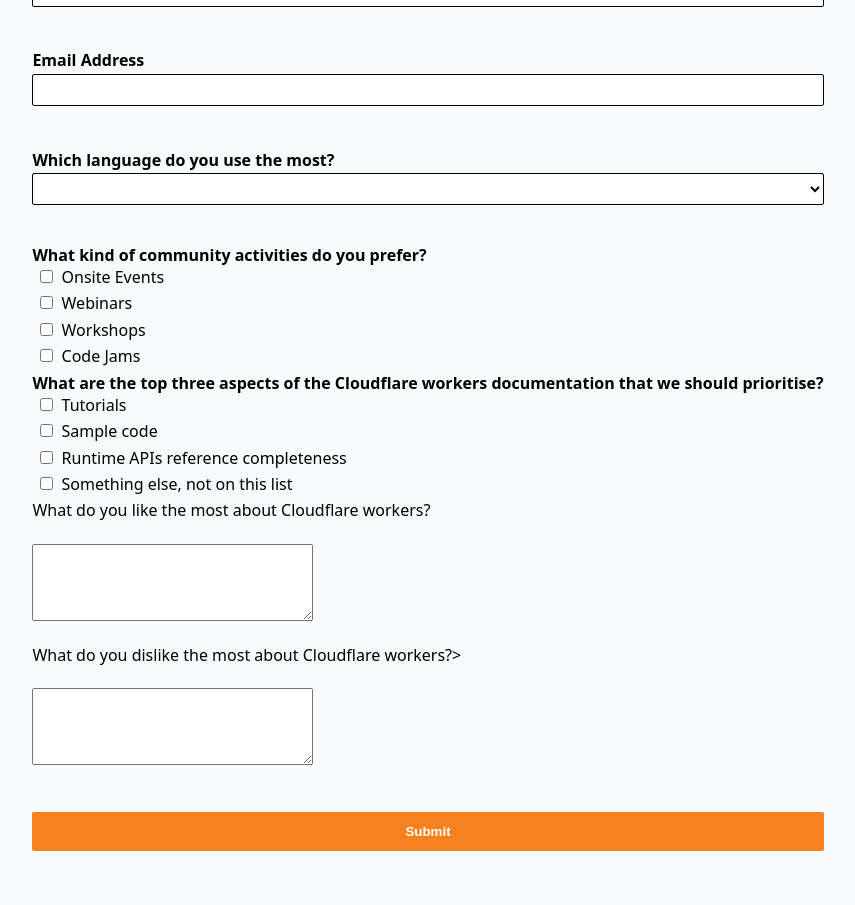
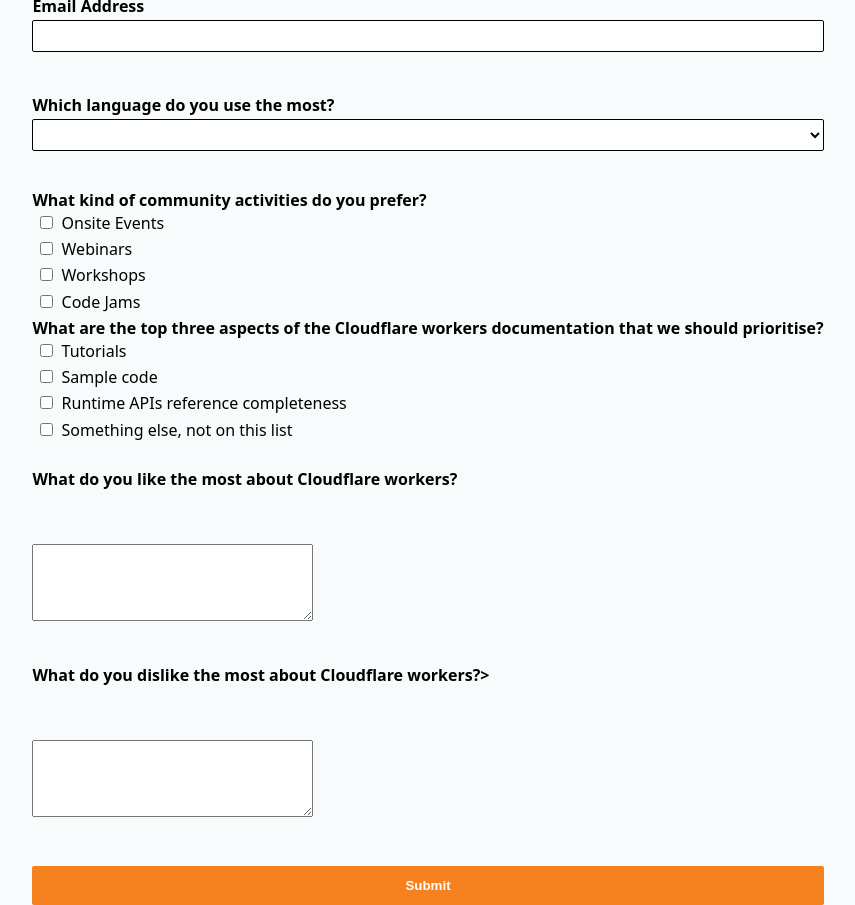
Before and after one commit to veroohh/form, a plain HTML site: page public/index.html in a window 1280 px wide. Shown: the whole page, without its empty margins (212-1067 px from the left). Before the commit the page ends 851 px from the top, so only its background shows below. Drawn offline with Linux system fonts and the light colour scheme.

Commit message:
input classes

```diff
--- a/public/index.html
+++ b/public/index.html
@@ -79,16 +79,22 @@
                     </li>
                 </ul>
             </div>
+            <br/>
 
+            <div class="input">
                 <label for="like">What do you like the most about Cloudflare workers?</label>
                 <br/><br/>
                     <textarea id="like" name="like" rows="5" cols="33"></textarea>
                     <br/><br/>
+            </div>
 
+            <div class="input">
                     <label for="dislike">What do you dislike the most about Cloudflare workers?></label>
                 <br/><br/>
                     <textarea id="dislike" name="like" rows="5" cols="33"></textarea>
                     <br/><br/>
+            </div>
+
             <button type="submit">Submit</button>
         </form>
     </body>
```
Lines whose indentation alone changed are shown as unchanged.
